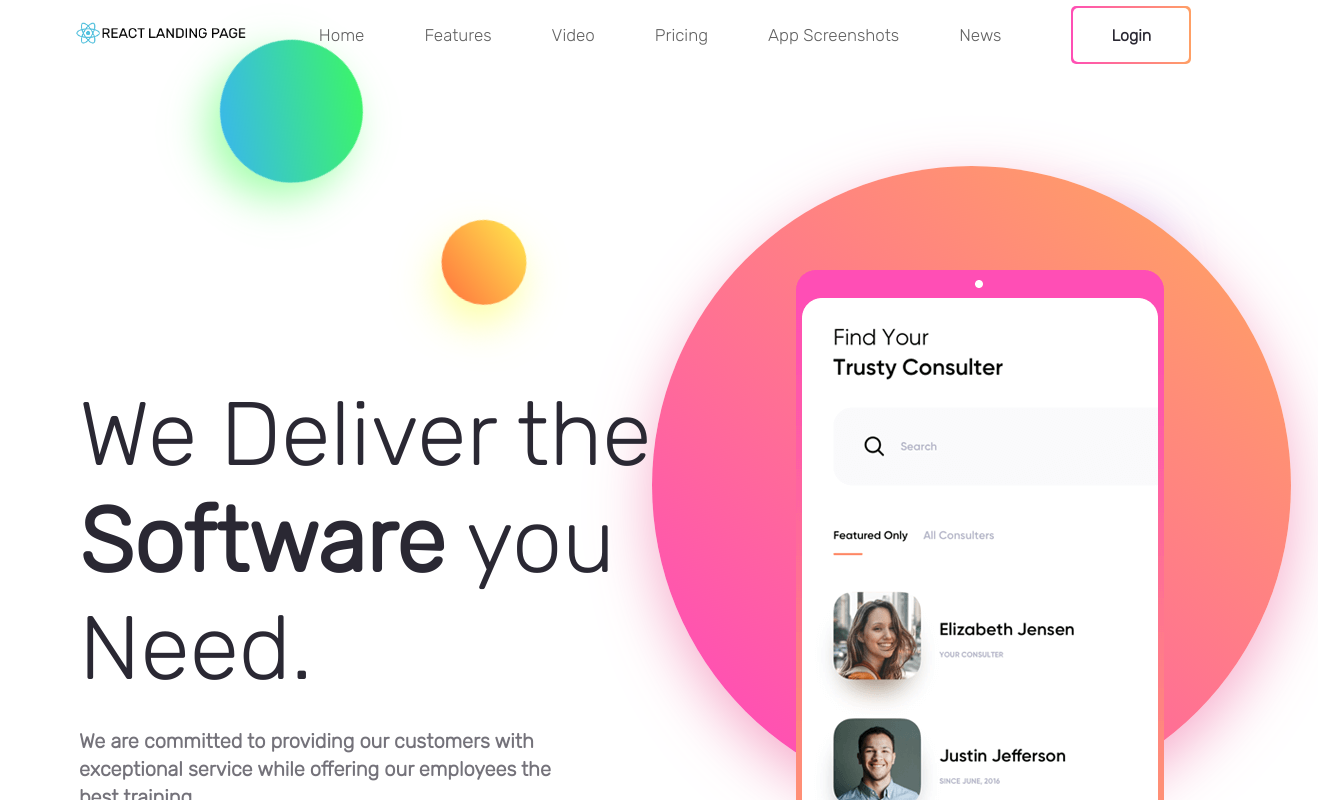
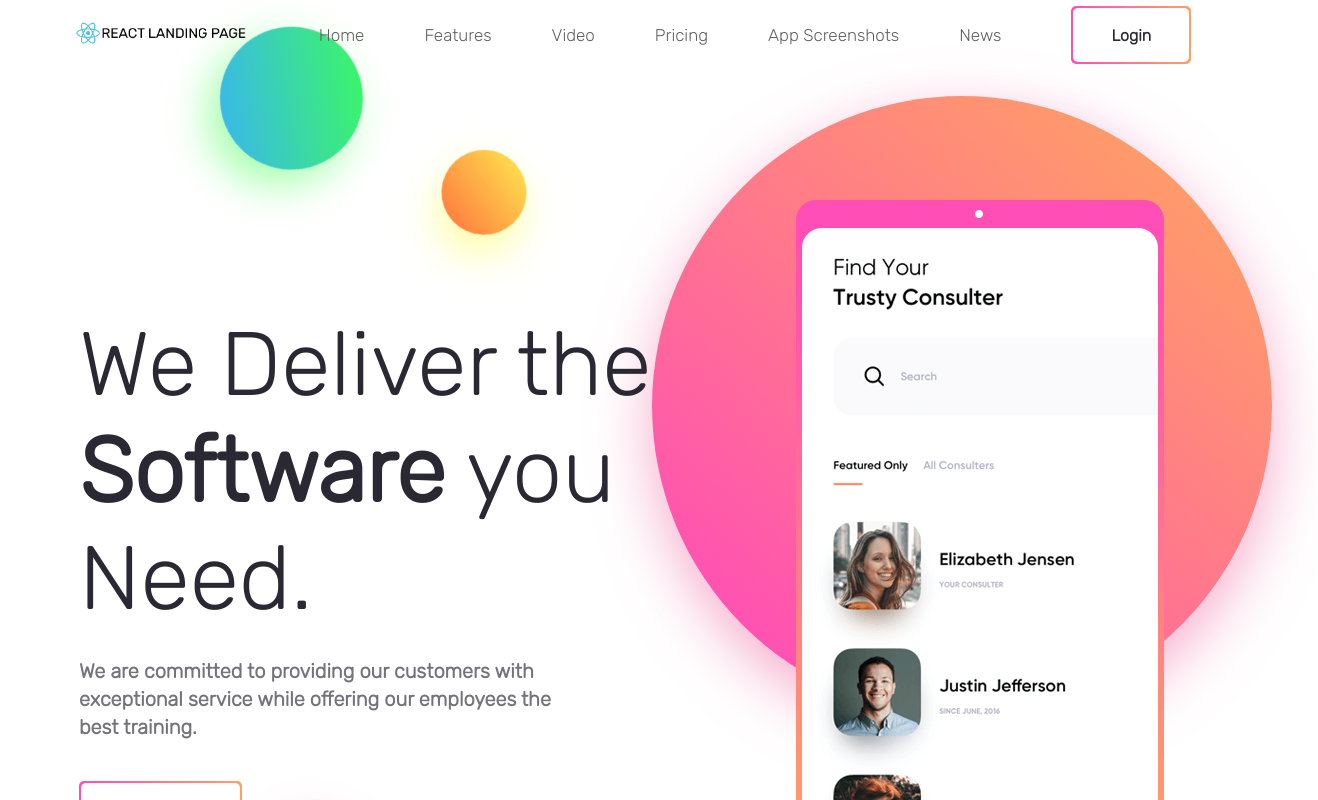
Before and after one commit to Zarshenas/React-landing-page, a React (Create React App) app: page / in a window 1280 px wide. Shown: the top 800 px of the page, 1318 px wide, since content can reach past the window. Built offline with nearby package versions, Linux system fonts and the light colour scheme.

Commit message:
navbar positon changed to absolute

```diff
--- a/src/Components/Banner.module.css
+++ b/src/Components/Banner.module.css
@@ -7,7 +7,7 @@
     background-image: linear-gradient(40deg,#39aeff,#3cff53);
     width: 143px;
     height: 143px;
-    top: -5%;
+    top: 0%;
     left: 3%;
     perspective: 150px;
     border-radius: 50%;
@@ -77,14 +77,14 @@
         display: block;
     }
     #purpleBubble{
-        display: block;
+        display: inline-block;
         position: absolute;
         background-image: linear-gradient(40deg,#0db8ff,#f332ff);
         box-shadow: 0 20px 60px 0 rgb(141 142 255 / 80%);
         width: 85px;
         height: 85px;
         top: 12%;
-        right: 10%;
+        right: 15%;
         perspective: 85px;
         border-radius: 50%;
         z-index: -50;
@@ -92,8 +92,8 @@
     }
     .introduceImage::before{
         content: "";
-        width: 639px;
-        height: 639px;
+        width: 620px;
+        height: 620px;
         background-image: linear-gradient(40deg,#ff43c0,#ffa95c);
         box-shadow: 0 20px 60px 0 #f497becc;
         border-radius: 50%;
--- a/src/Components/NavBar.module.css
+++ b/src/Components/NavBar.module.css
@@ -1,8 +1,7 @@
-
 nav{
   top: 0;
   width: 100%;
-  position: relative;
+  position: absolute;
   transition: all 0.9s ease;
   background-color: transparent;
   z-index: 999;
```
